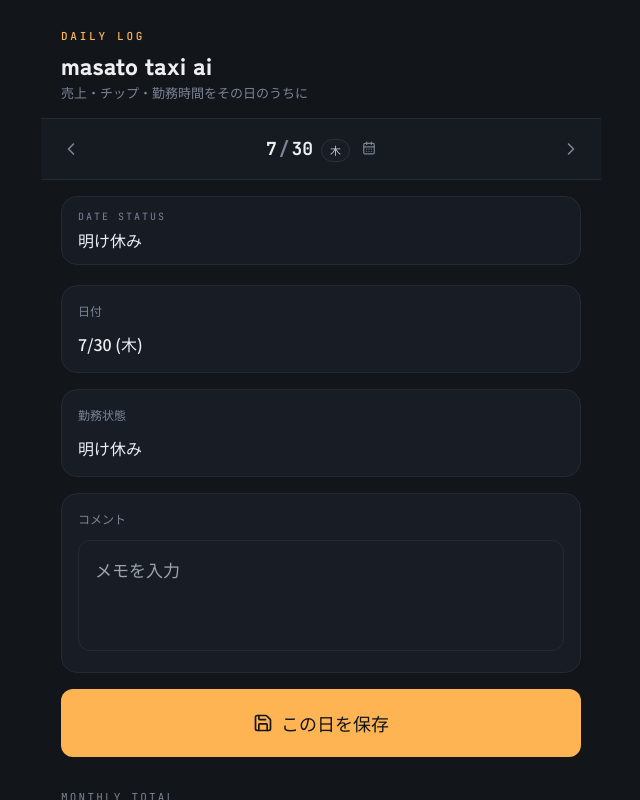
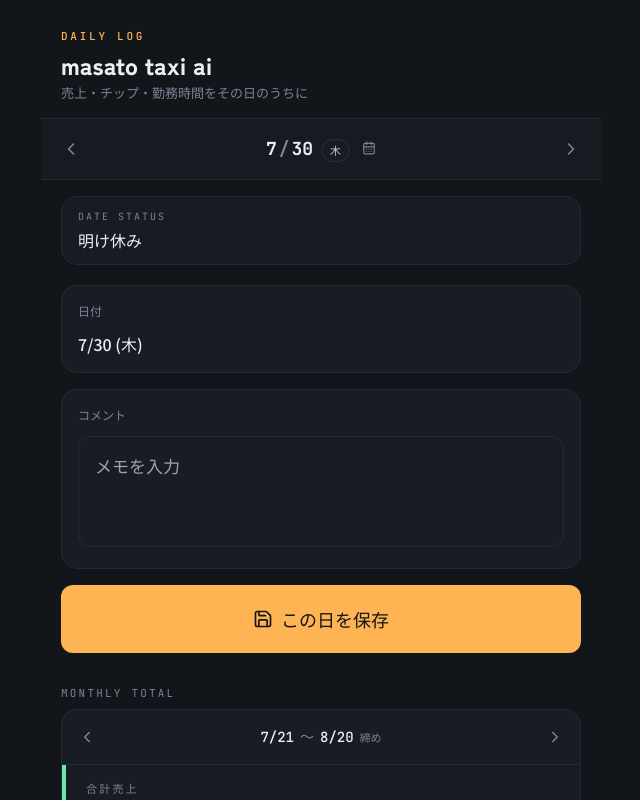
Before and after one commit to masatomm80/work-log-react, a React (Vite) app: page / in a window 1280 px wide. Shown: the top 800 px of the page, without its empty margins (319-959 px from the left). Built offline with nearby package versions, Linux system fonts and the light colour scheme.

Commit message:
Update WorkLog.jsx

```diff
--- a/src/WorkLog.jsx
+++ b/src/WorkLog.jsx
@@ -1027,10 +1027,12 @@ export default function WorkLog() {
               <div className="text-[12px] text-[#7C8496]">日付</div>
               <div className="font-medium text-[#EDEFF3]">{m}/{d} ({wd})</div>
             </div>
-            <div className="rounded-2xl border border-[#232A36] bg-[#181D25] p-4 space-y-3">
-              <div className="text-[12px] text-[#7C8496]">勤務状態</div>
-              <div className="font-medium text-[#EDEFF3]">{isHoliday ? "公休日" : "明け休み"}</div>
-            </div>
+            {isHoliday ? (
+              <div className="rounded-2xl border border-[#232A36] bg-[#181D25] p-4 space-y-3">
+                <div className="text-[12px] text-[#7C8496]">勤務状態</div>
+                <div className="font-medium text-[#EDEFF3]">公休日</div>
+              </div>
+            ) : null}
             {isHoliday ? (
               <div className="rounded-2xl border border-[#232A36] bg-[#181D25] p-4 space-y-3">
                 <div className="flex items-center justify-between gap-3">
```
